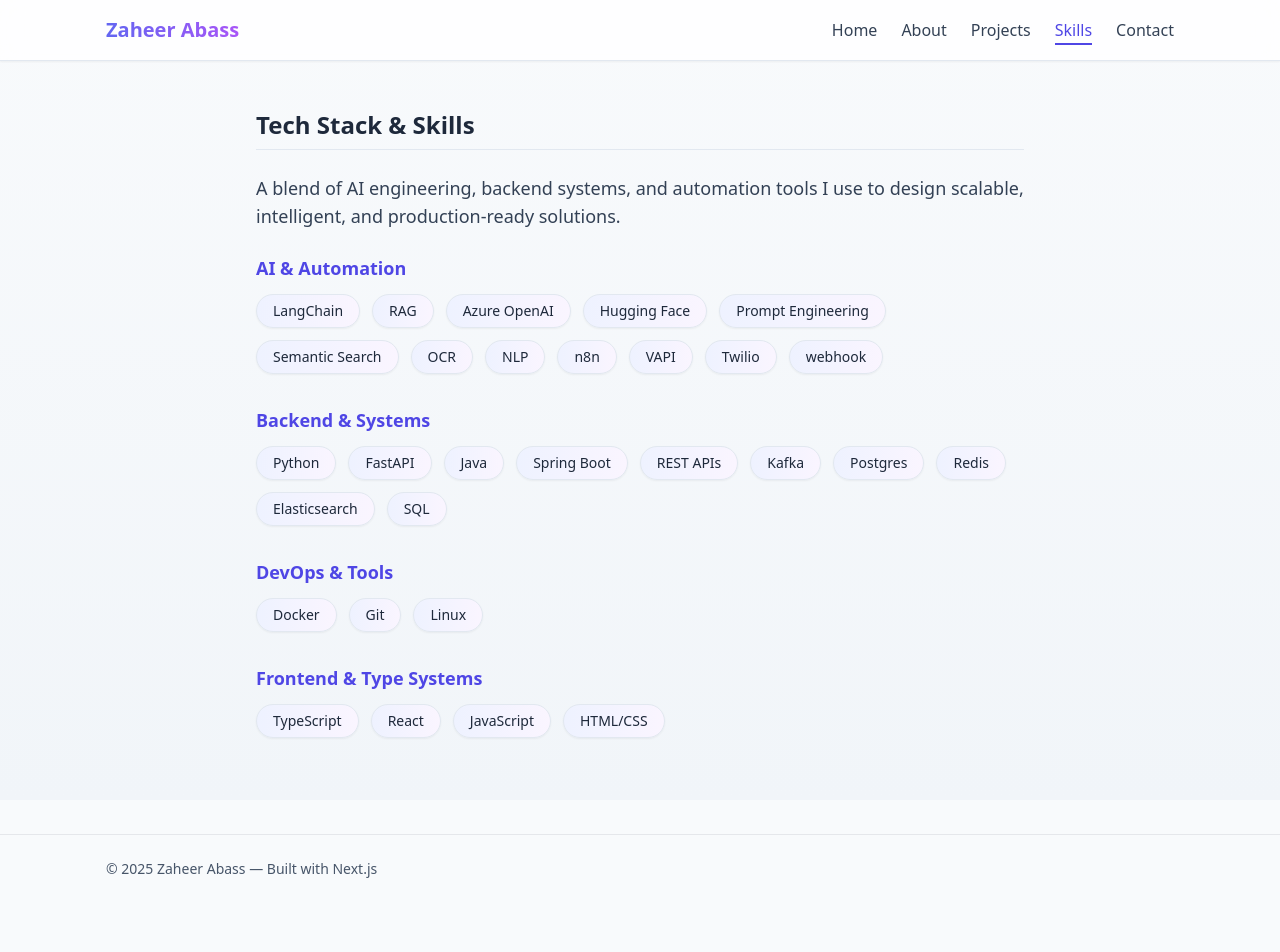
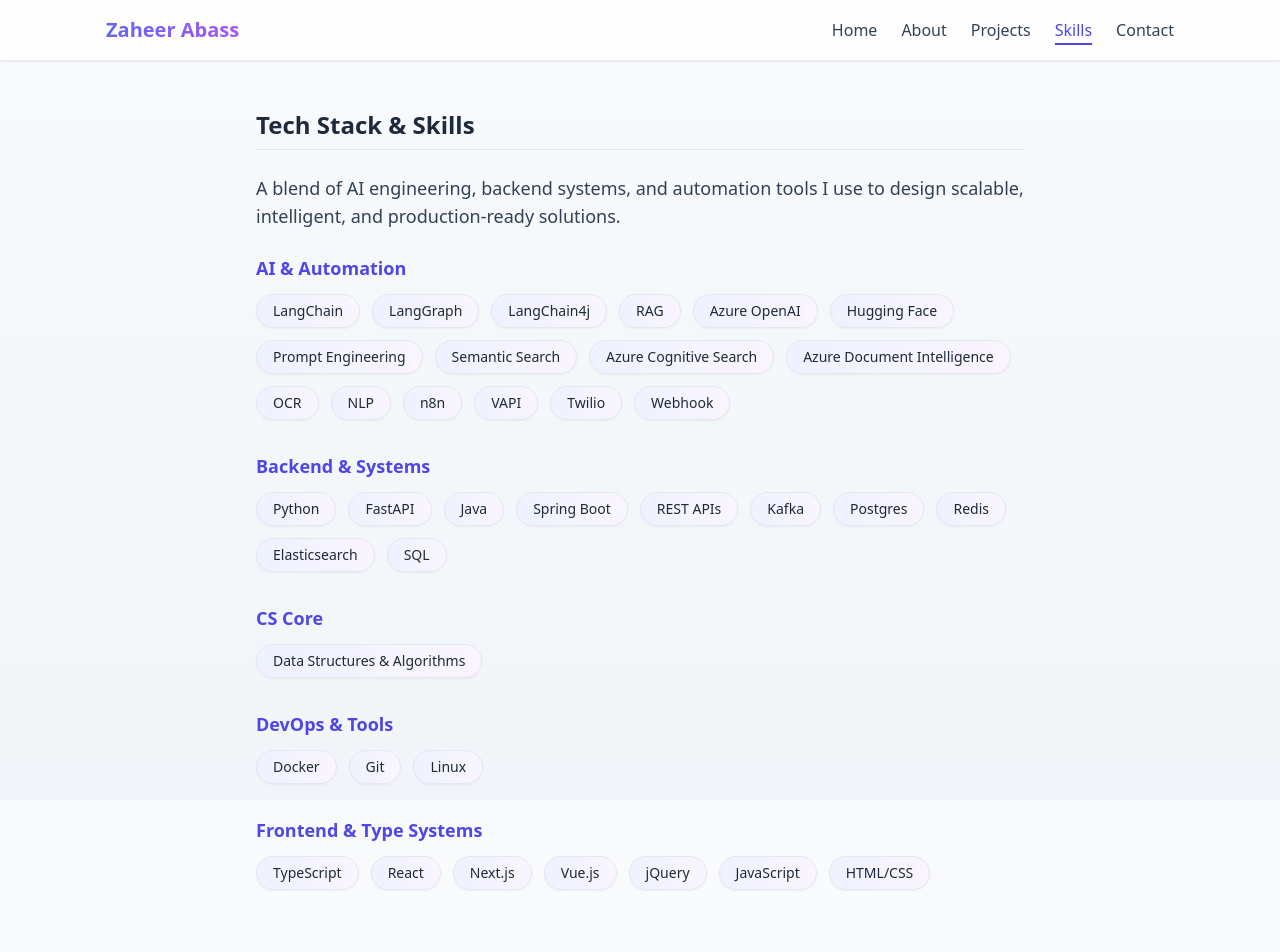
Before and after one commit to zaheerbrakchan/zaheer-portfolio, a Next.js app: page /skills in a window 1280 px wide. Shown: the top 952 px of the page. Before the commit the page ends 903 px from the top, so only its background shows below. Built offline with nearby package versions, Linux system fonts and the light colour scheme.

Commit message:
added the details

```diff
--- a/src/app/skills/page.tsx
+++ b/src/app/skills/page.tsx
@@ -4,18 +4,26 @@
 
 const groupedSkills = {
   "AI & Automation": [
-    "LangChain", "RAG", "Azure OpenAI", "Hugging Face", "Prompt Engineering",
-    "Semantic Search", "OCR", "NLP", "n8n", "VAPI", "Twilio", "webhook",
+    "LangChain", "LangGraph", "LangChain4j", "RAG", "Azure OpenAI", "Hugging Face",
+    "Prompt Engineering", "Semantic Search", "Azure Cognitive Search",
+    "Azure Document Intelligence", "OCR", "NLP", "n8n", "VAPI", "Twilio", "Webhook",
   ],
+
   "Backend & Systems": [
     "Python", "FastAPI", "Java", "Spring Boot", "REST APIs",
     "Kafka", "Postgres", "Redis", "Elasticsearch", "SQL",
   ],
+
+  "CS Core": [
+    "Data Structures & Algorithms",
+  ],
+
   "DevOps & Tools": [
     "Docker", "Git", "Linux",
   ],
+
   "Frontend & Type Systems": [
-    "TypeScript", "React", "JavaScript", "HTML/CSS",
+    "TypeScript", "React", "Next.js", "Vue.js", "jQuery", "JavaScript", "HTML/CSS",
   ],
 };
 
```
Also changed, not shown: src/data/skills.ts (+10 -4 lines).
